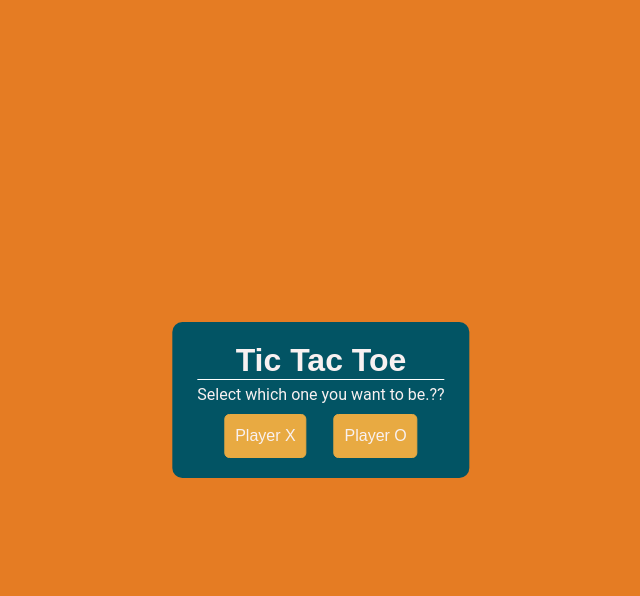
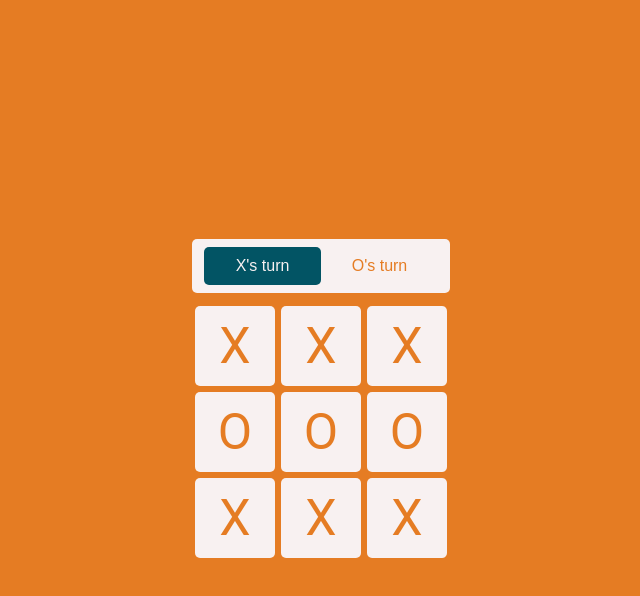
Before and after one commit to nauffal-rizky/Tic-tac-toe, a plain HTML site: page index.html in a window 1280 px wide. Both pictures are taken after a click on the button "Player X". Shown: the whole page, without its empty margins (319-959 px from the left). Drawn offline with Linux system fonts and the light colour scheme.

Commit message:
Third Commit

```diff
--- a/app.js
+++ b/app.js
@@ -1 +1,22 @@
 // ALL ELEMENTS NEEDED
+const menu = document.querySelector(".menu");
+const optionX = menu.querySelector(".option-x");
+const optionY = menu.querySelector(".option-o");
+const game = document.querySelector(".game");
+const players = game.querySelector(".players");
+
+window.addEventListener("DOMContentLoaded", () => {
+	menu.classList.add("show");
+	optionX.addEventListener("click", () => {
+		clickAndDisappear();
+	});
+	optionY.addEventListener("click", () => {
+		clickAndDisappear();
+		players.classList.add("active");
+	});
+});
+
+const clickAndDisappear = () => {
+	menu.classList.remove("show");
+	game.classList.add("show");
+};
--- a/index.html
+++ b/index.html
@@ -24,7 +24,7 @@
 			<div class="game">
 				<div class="details">
 					<div class="players">
-            <span class="x-turn active">X's turn</span>
+						<span class="x-turn">X's turn</span>
 						<span class="o-turn">O's turn</span>
 						<div class="slider"></div>
 					</div>
@@ -48,7 +48,9 @@
 
 			<!-- Result -->
 			<div class="result-box">
-        <h1 class="result-text">Player <span id="player">X</span> won the game!</h1>
+				<h1 class="result-text">
+					Player <span id="player">X</span> won the game!
+				</h1>
 				<div class="btns">
 					<button class="replay-btn">Replay</button>
 					<button class="exit-btn">Finish</button>
--- a/styles.css
+++ b/styles.css
@@ -24,12 +24,17 @@
 	top: 50%;
 	left: 50%;
 	transform: translate(-50%, -50%);
+	opacity: 0;
+	pointer-events: none;
+	transition: all 0.3s ease;
 }
 
-.game,
-.result-box {
+.show {
+	opacity: 1;
+	pointer-events: auto;
+}
+.hide {
 	opacity: 0;
-  pointer-events: none;
 }
 
 .menu {
@@ -39,14 +44,14 @@
 }
 .menu h1 {
 	color: var(--color4);
-  font-family: 'Poppins', sans-serif;
+	font-family: "Poppins", sans-serif;
 	text-align: center;
 	border-bottom: 1.5px solid #fff;
 }
 .title {
 	display: block;
 	color: var(--color4);
-  font-family: 'Roboto', sans-serif;
+	font-family: "Roboto", sans-serif;
 	margin: 5px 0px 10px 0px;
 }
 .options {
@@ -69,7 +74,7 @@
 
 .details {
 	background-color: var(--color4);
-  font-family: 'Poppins', sans-serif;
+	font-family: "Poppins", sans-serif;
 	padding: 8px 12px;
 	margin: 0px 0px 10px 0px;
 	border-radius: 5px;
@@ -78,6 +83,15 @@
 	position: relative;
 	display: flex;
 	align-items: center;
+}
+.players.active .slider {
+	left: 50%;
+}
+.players.active span:first-child {
+	color: var(--color2);
+}
+.players.active span:nth-child(2) {
+	color: #fff;
 }
 .players span {
 	width: 100%;
@@ -90,12 +104,6 @@
 .players span:first-child {
 	color: var(--color4);
 }
-/* .players span.active {
-  background-color: #025464;
-  color: var(--color3);
-  padding: 6px 10px;
-  border-radius: 5px;
-} */
 .slider {
 	position: absolute;
 	top: 0;
@@ -116,7 +124,7 @@
 	height: 80px;
 	background-color: var(--color4);
 	color: #e57c23;
-  font-family: 'Roboto', sans-serif;
+	font-family: "Roboto", sans-serif;
 	font-size: 50px;
 	margin: 3px;
 	border-radius: 5px;
@@ -128,7 +136,7 @@
 	border-radius: 5px;
 }
 .result-text {
-  font-family: 'Poppins', sans-serif;
+	font-family: "Poppins", sans-serif;
 	margin: 0px 0px 10px 0px;
 }
 .result-text span {
```
Lines whose indentation alone changed are shown as unchanged.
